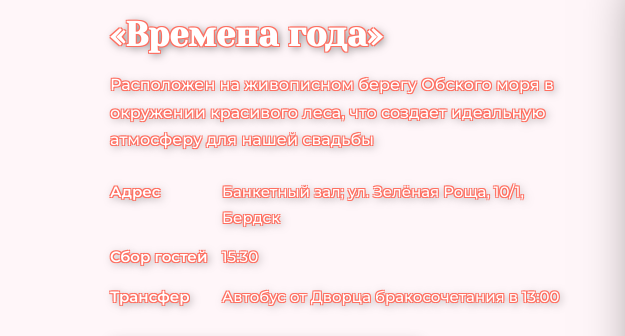
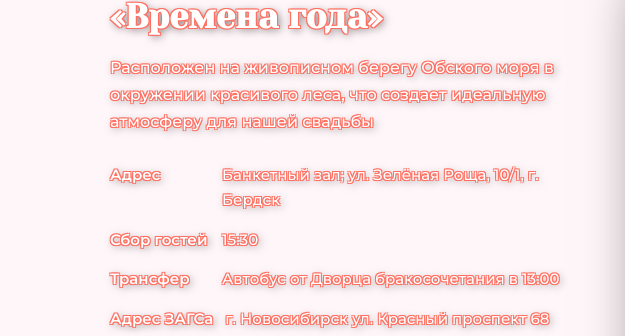
Before and after one commit to NiWhale0s/My_Wedding_Project, a plain HTML site: page index.html in a window 1280 px wide. Shown: the part 4953-5289 px from the top of the page, 0-625 px from the left. Drawn offline with Linux system fonts and the light colour scheme.

Commit message:
Add files via upload

```diff
--- a/index.html
+++ b/index.html
@@ -143,9 +143,10 @@
         <h3 class="location__title">«Времена года»</h3>
         <p class="location__text">Расположен на живописном берегу Обского моря в окружении красивого леса, что создает идеальную атмосферу для нашей свадьбы</p>
         <ul class="location__meta">
-          <li><b>Адрес</b><span>Банкетный зал; ул. Зелёная Роща, 10/1, Бердск</span></li>
+          <li><b>Адрес</b><span>Банкетный зал; ул. Зелёная Роща, 10/1, г. Бердск</span></li>
           <li><b>Сбор гостей</b><span>15:30</span></li>
           <li><b>Трансфер</b><span>Автобус от Дворца бракосочетания в 13:00</span></li>
+          <li><b>Адрес ЗАГСа</b><span>г. Новосибирск ул. Красный проспект 68</span></li>
         </ul>
         <a class="btn" href="https://yandex.ru/maps/-/CXr1eG4s" target="_blank" rel="noopener">Открыть в Яндекс картах</a>
       </div>
```
